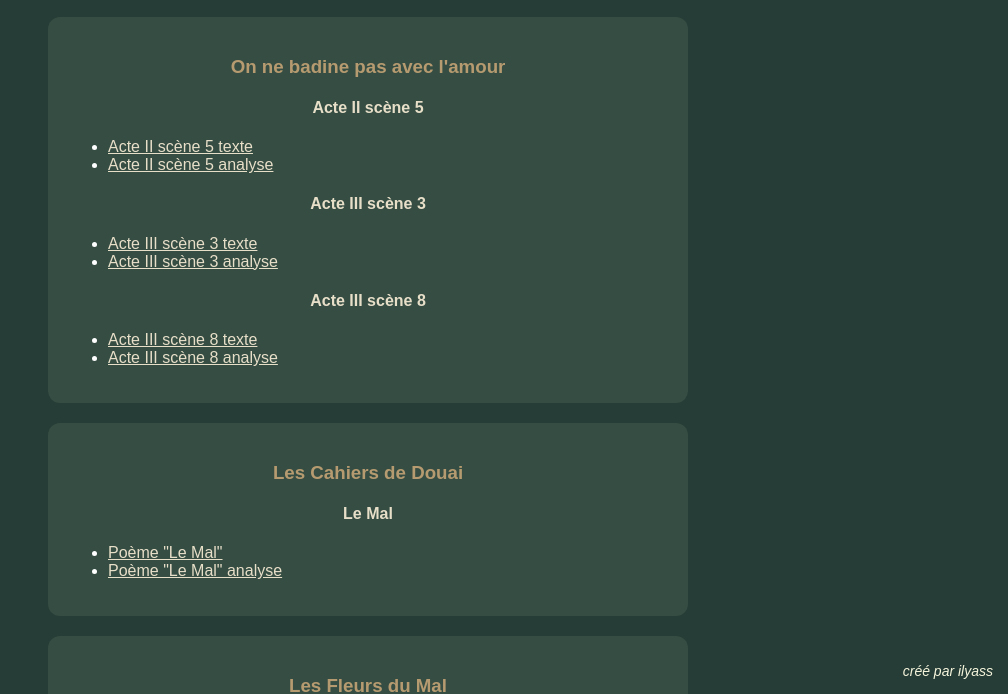
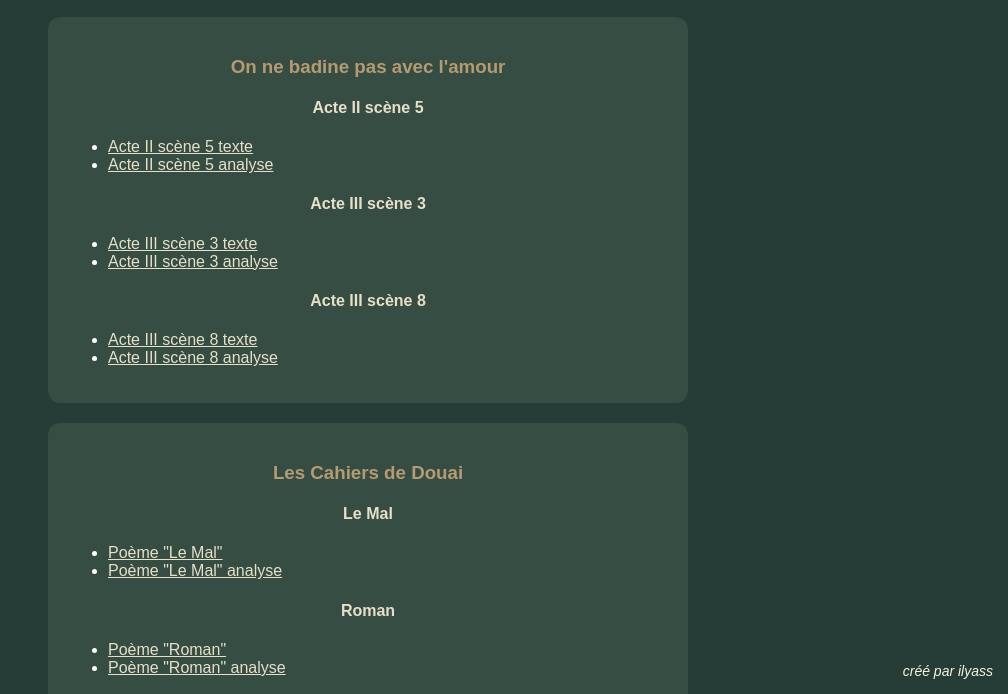
Before and after one commit to il78ys-star/francais-bac, a plain HTML site: page index.html in a window 1280 px wide. Shown: the part 111-805 px from the top of the page, without its empty margins (272-1280 px from the left). Drawn offline with Linux system fonts and the light colour scheme.

Commit message:
Fix HTML formatting and add new content

```diff
--- a/index.html
+++ b/index.html
@@ -91,11 +91,26 @@
             <li>
              <a href="https://drive.google.com/file/d/1zpzsbEjX08K0TSsQDx7hAj1TZj67IN6L/view?usp=drive_link" target="_blank">
                 Poème "Le Mal"
-            </a>
+             </a>
             </li>
             <li>
              <a href="https://drive.google.com/file/d/13Sjyr4imMnq1Rq0TfTiEND2pYRl0CyCd/view?usp=drive_link" target="_blank">
                 Poème "Le Mal" analyse
+             </a>
+            </li>
+          </ul>
+        </p>
+    <h4>Roman</h4>
+        <p>
+          <ul>
+            <li>
+             <a href="https://drive.google.com/file/d/12qI9WWl5yFHdROp_bTqiBha3hJYn1wK7/view?usp=drive_link" target="_blank">
+                Poème "Roman"
+             </a>
+            </li>
+            <li>
+             <a href="https://drive.google.com/file/d/1PDun5VJAvZKsGz9FhqVIIP3xQHaHu3YA/view?usp=drive_link" target="_blank">
+                Poème "Roman" analyse
              </a>
             </li>
           </ul>
@@ -109,7 +124,7 @@
             <li>
              <a href="https://drive.google.com/file/d/1iEDfQEED9W51DzsYj92pN2dXAv1k9XoB/view?usp=drive_link" target="_blank">
                 Poème "Une Charogne"
-            </a>
+             </a>
             </li>
             <li>
              <a href="https://drive.google.com/file/d/1AOLQyVMK7TOQSVMkV0uQN7yUiMfqw4yn/view?usp=drive_link" target="_blank">
```
